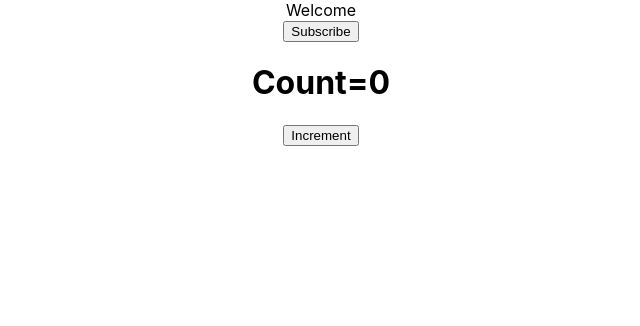
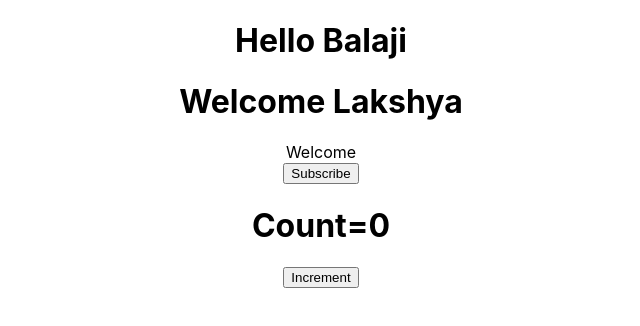
Before and after one commit to balajiat2106/CodeReact, a React (Create React App) app in the folder helloworld/: page / in a window 1280 px wide. Shown: the top 326 px of the page, without its empty margins (319-959 px from the left). Built offline with nearby package versions, Linux system fonts and the light colour scheme.

Commit message:
Desturcturing props

```diff
--- a/helloworld/src/App.js
+++ b/helloworld/src/App.js
@@ -8,8 +8,8 @@ import Counter from './Components/Counter';
 function App() {
   return (
     <div className="App">
-      {/* <Greeting Name="Balaji"/>
-      <Welcome Name="Lakshya"/> */}
+      <Greeting Name="Balaji"/>
+      <Welcome Name="Lakshya"/>
       <Message/>
       <Counter/>
     </div>
--- a/helloworld/src/Components/Greet.js
+++ b/helloworld/src/Components/Greet.js
@@ -1,6 +1,6 @@
 import React from 'react';
 
-const Greet=(props)=>{
-return <h1>Hello {props.Name}</h1>
+const Greet=({Name})=>{
+return <h1>Hello {Name}</h1>
 }
 export default Greet;
--- a/helloworld/src/Components/Welcome.js
+++ b/helloworld/src/Components/Welcome.js
@@ -2,7 +2,8 @@ import React, {Component} from 'react'
 
 class Welcome extends Component{
     render(){
-    return <h1>Welcome {this.props.Name}</h1>
+        const {Name}=this.props
+    return <h1>Welcome {Name}</h1>
     }
 }
 export default Welcome
```
